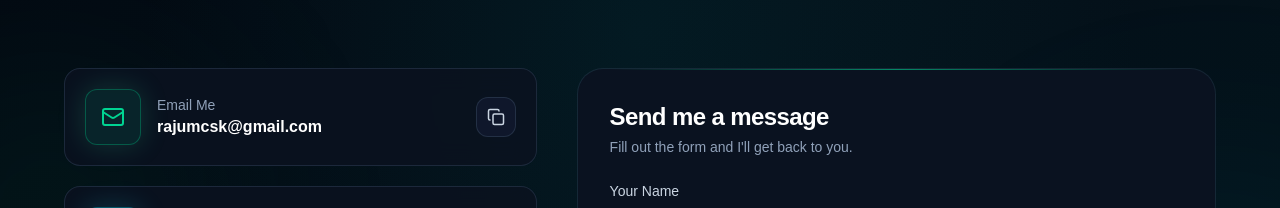
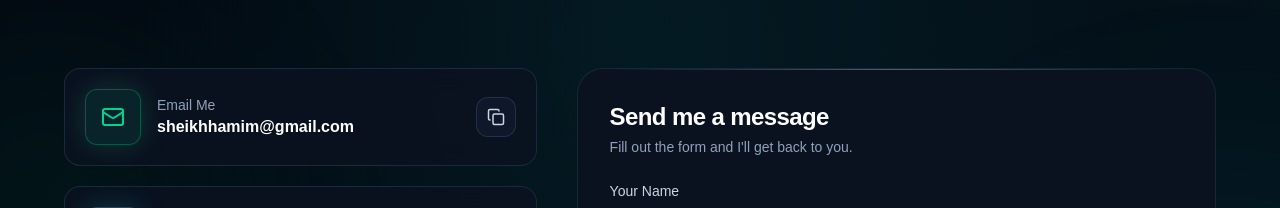
Before and after one commit to HamimRaju/hamim_islam_raju_portfolio, a Next.js app: page / in a window 1280 px wide. Shown: the part 6524-6732 px from the top of the page. Built offline with nearby package versions, Linux system fonts and the light colour scheme.

Commit message:
Portfolio v1.0

```diff
--- a/app/components/Contact.tsx
+++ b/app/components/Contact.tsx
@@ -1,6 +1,6 @@
 "use client";
 
-import { useEffect, useRef, useState } from "react";
+import { useEffect, useRef, useState, useSyncExternalStore } from "react";
 import type { ChangeEvent, FormEvent, MouseEvent, ReactNode } from "react";
 import {
   ArrowUp,
@@ -18,7 +18,7 @@ import {
    ========================================================================== */
 
 const contact = {
-  email: "rajumcsk@gmail.com",
+  email: "sheikhhamim@gmail.com",
   location: "Dhaka, Bangladesh",
 };
 
@@ -428,6 +428,9 @@ function ContactForm() {
    8. FOOTER
    ========================================================================== */
 
+// The year never changes while the page is open, so there is nothing to subscribe to
+const subscribeNoop = () => () => {};
+
 // Quick links shown in the footer
 const footerLinks = [
   ["Home", "#home"],
@@ -446,6 +449,14 @@ const cutShape = {
 
 function Footer() {
   const { ref, visible } = useInView<HTMLElement>(0.1);
+
+  // Current year: the server renders 2026, the browser then shows the real
+  // year. No setState inside an effect, and no hydration mismatch.
+  const year = useSyncExternalStore(
+    subscribeNoop,
+    () => new Date().getFullYear(),
+    () => 2026
+  );
 
   return (
     <footer
@@ -588,7 +599,7 @@ function Footer() {
         {/* ---------- Bottom bar ---------- */}
         <div className="mt-12 flex flex-col items-center justify-between gap-5 border-t border-slate-800/80 pt-7 sm:flex-row">
           <p className="text-center text-sm text-slate-500 sm:text-left">
-            © {new Date().getFullYear()} Sheikh Hamim Islam Raju. Built with{" "}
+            © {year} Sheikh Hamim Islam Raju. Built with{" "}
             <span className="font-medium text-emerald-400">Next.js</span> &amp;{" "}
             <span className="font-medium text-cyan-400">Tailwind CSS</span>.
           </p>
```
